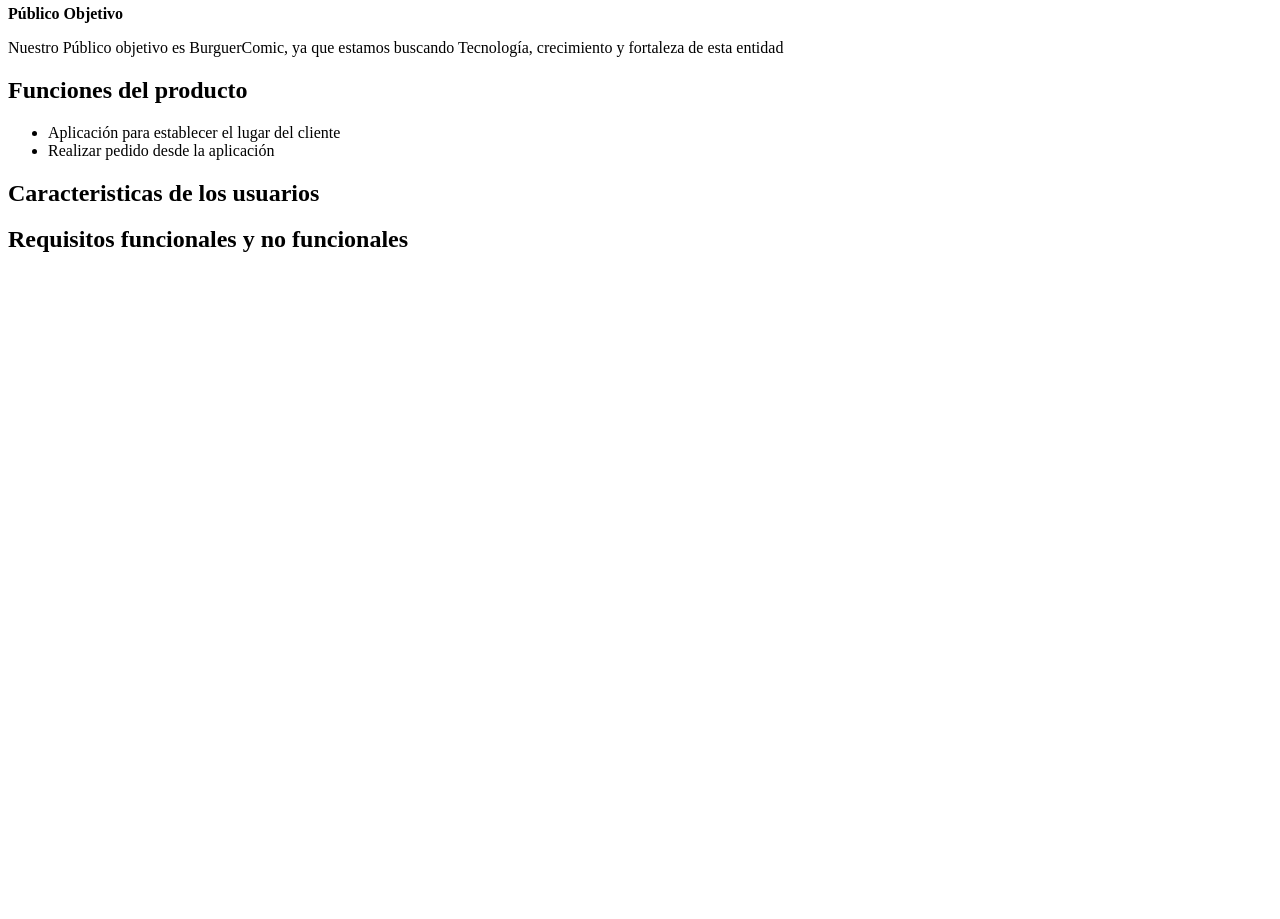
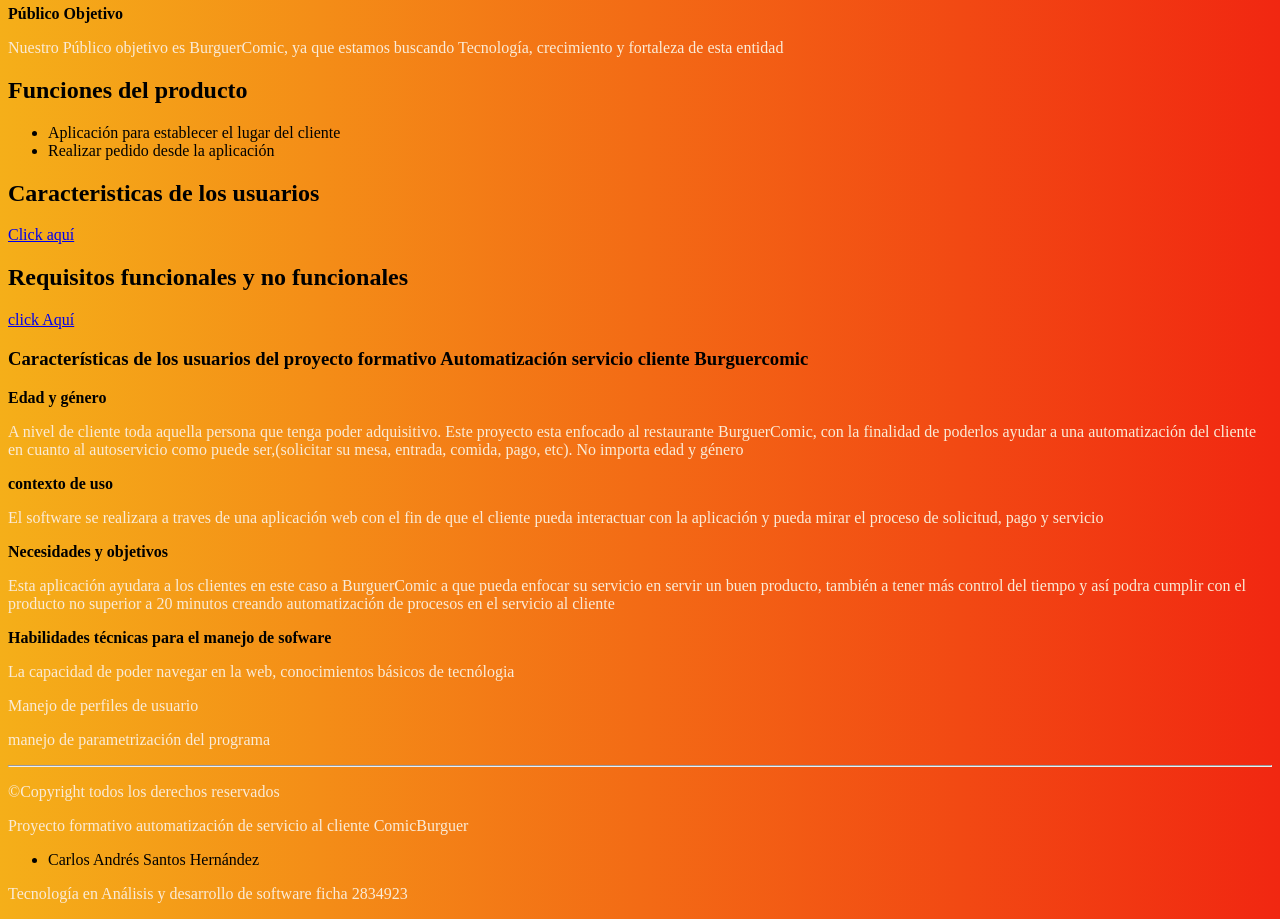
Before and after one commit to CarlosSantos19/perspectiva, a plain HTML site: page index.html in a window 1280 px wide. Shown: the part 500-1419 px from the top of the page. Before the commit the page ends 800 px from the top, so only its background shows below. Drawn offline with Linux system fonts and the light colour scheme.

Commit message:
se finalizó la actividad GA1-220501092-AA4-EV02

```diff
--- a/index.html
+++ b/index.html
@@ -33,8 +33,27 @@
         <li>Realizar pedido desde la aplicación</li>
     </ul>
     <h2>Caracteristicas de los usuarios</h2> <!-- ya esta hecho-->
-    <a href="https://carlossantos19.github.io/UML/"></a>
+    <a href="https://carlossantos19.github.io/UML/">Click aquí</a>
     <h2>Requisitos funcionales y no funcionales</h2> <!-- ya esta hecho-->
-    <a href="https://carlossantos19.github.io/REQUERIMIENTOSSDA/"></a>
+    <a href="https://carlossantos19.github.io/REQUERIMIENTOSSDA/">click Aquí</a>
+    <h3>Características  de los usuarios del proyecto formativo Automatización servicio cliente Burguercomic</h3>
+    <b>Edad y género</b><br>
+    <p>A nivel de cliente toda aquella persona que tenga poder adquisitivo. Este proyecto esta enfocado al restaurante BurguerComic, con la finalidad de poderlos ayudar a una automatización del cliente en cuanto al autoservicio como puede ser,(solicitar su mesa, entrada, comida, pago, etc). No importa edad y género</p>
+    <b>contexto de uso</b>
+    <!--Entender el entorno en el que los usuarios utilizarán el software, como el lugar físico, el omento del día o la frecuencia de uso, puede influir en el diseño de la experiencia de usuario y las caracteristicas prioritarias-->
+    <p>El software se realizara a traves de una aplicación web con el fin de que el cliente pueda interactuar con la aplicación y pueda mirar el proceso de solicitud, pago y servicio</p>
+    <b>Necesidades y objetivos</b>
+    <p>Esta aplicación ayudara a los clientes en este caso a BurguerComic a que pueda enfocar su servicio en servir un buen producto, también a tener más control del tiempo y así podra cumplir con el producto no superior a 20 minutos creando automatización de procesos en el servicio al cliente</p>
+    <b>Habilidades técnicas para el manejo de sofware</b>
+    <p>La capacidad de poder navegar en la web, conocimientos básicos de tecnólogia</p>
+    <p>Manejo de perfiles de usuario</p>
+    <p>manejo de parametrización del programa</p>
+    <hr>
+    <p>©Copyright todos los derechos reservados</p>
+    <p>Proyecto formativo automatización de servicio al cliente ComicBurguer</p>
+    <ul>
+        <li>Carlos Andrés Santos Hernández</li>
+    </ul>
+    <p>Tecnología en Análisis y desarrollo de software ficha 2834923</p>
 </body>
 </html>
--- a/style.css
+++ b/style.css
@@ -0,0 +1,14 @@
+body{ background: #f12711;  /* fallback for old browsers */
+    background: -webkit-linear-gradient(to right, #f5af19, #f12711);  /* Chrome 10-25, Safari 5.1-6 */
+    background: linear-gradient(to right, #f5af19, #f12711); /* W3C, IE 10+/ Edge, Firefox 16+, Chrome 26+, Opera 12+, Safari 7+ */
+    }
+    h1{
+    background: #bdc3c7;  /* fallback for old browsers */
+    background: -webkit-linear-gradient(to right, #2c3e50, #bdc3c7);  /* Chrome 10-25, Safari 5.1-6 */
+    background: linear-gradient(to right, #2c3e50, #bdc3c7); /* W3C, IE 10+/ Edge, Firefox 16+, Chrome 26+, Opera 12+, Safari 7+ */
+
+    color:antiquewhite;
+    }
+    p{
+     color:antiquewhite;
+    }
```
